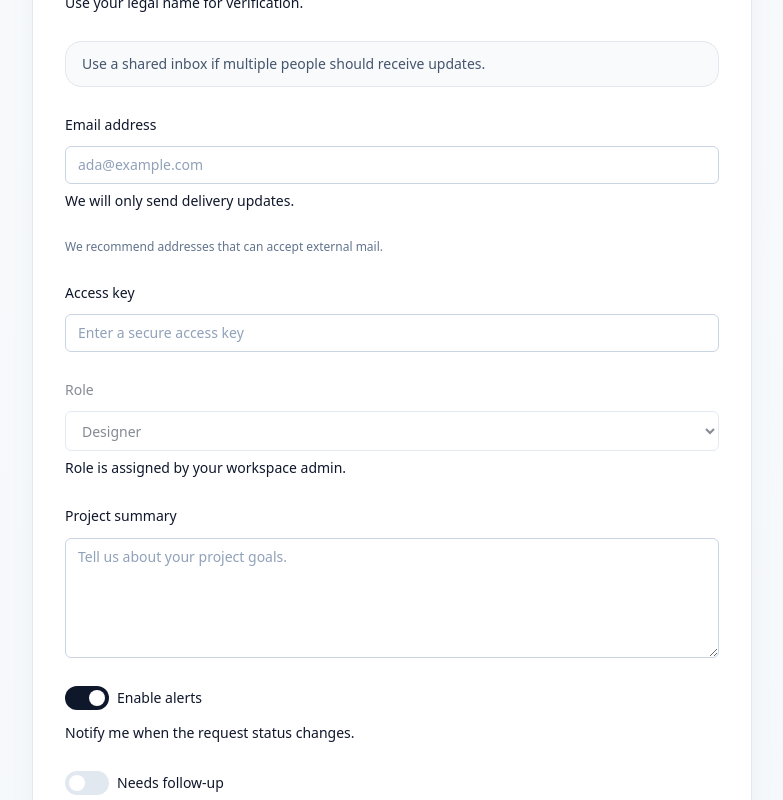
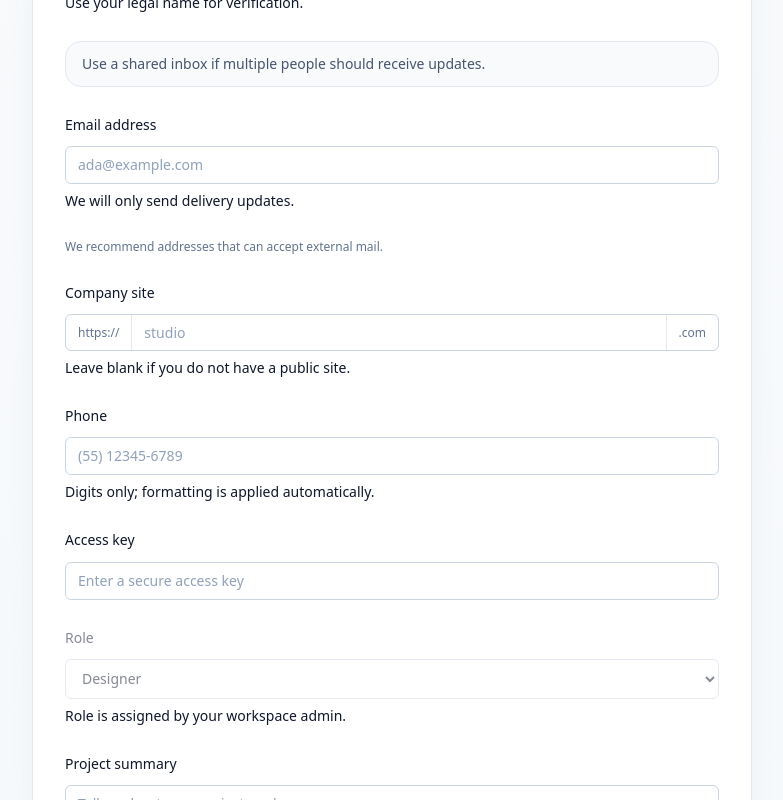
Before and after one commit to lfalcaolopes/form-kit, a React (Vite) app: page / in a window 1280 px wide. Shown: the part 495-1295 px from the top of the page, without its empty margins (248-1031 px from the left). Built offline with nearby package versions, Linux system fonts and the light colour scheme.

Commit message:
feat: add inline input addons

```diff
--- a/formKit/components/fields/InputField.tsx
+++ b/formKit/components/fields/InputField.tsx
@@ -1,4 +1,4 @@
-import type { HTMLInputTypeAttribute, ReactNode } from 'react'
+import type { ChangeEvent, HTMLInputTypeAttribute, ReactNode } from 'react'
 import { useFormContext, useWatch, type RegisterOptions } from 'react-hook-form'
 
 import { Input } from '@/formKit/components/units/input'
@@ -11,6 +11,8 @@ import {
 } from '@/formKit/components/fields/Field'
 import { ReadOnlyField } from '@/formKit/components/fields/ReadOnlyField'
 import type { FieldErrorMessage } from '@/formKit/components/fields/types'
+import { cn } from '@/formKit/utils'
+import { applyMask } from '@/formKit/utils/mask'
 
 export type InputFieldProps = {
   fieldId: string
@@ -23,6 +25,8 @@ export type InputFieldProps = {
   type?: HTMLInputTypeAttribute
   placeholder?: string
   mask?: string
+  inputBefore?: ReactNode
+  inputAfter?: ReactNode
   rules?: RegisterOptions
   errors?: FieldErrorMessage
 }
@@ -38,6 +42,8 @@ export function InputField({
   type,
   placeholder,
   mask,
+  inputBefore,
+  inputAfter,
   rules,
   errors,
 }: InputFieldProps) {
@@ -45,6 +51,21 @@ export function InputField({
   const registration = register(name, rules)
   const value = useWatch({ control, name })
   const displayValue = value ?? ''
+  const { onChange, ...fieldRegistration } = registration
+
+  const handleChange = (event: ChangeEvent<HTMLInputElement>) => {
+    if (!mask) {
+      onChange(event)
+      return
+    }
+
+    const inputValue = event.target.value ?? ''
+    const maskedValue = applyMask(inputValue, mask)
+    if (maskedValue !== inputValue) {
+      event.target.value = maskedValue
+    }
+    onChange(event)
+  }
 
   if (readOnly) {
     return (
@@ -57,6 +78,8 @@ export function InputField({
     )
   }
 
+  const hasInlineAddons = Boolean(inputBefore) || Boolean(inputAfter)
+
   return (
     <Field data-disabled={disabled}>
       <FieldLabel htmlFor={fieldId}>
@@ -64,6 +87,19 @@ export function InputField({
         {label}
       </FieldLabel>
       <FieldContent>
+        {hasInlineAddons ? (
+          <div
+            className={cn(
+              'flex items-stretch rounded-md border border-slate-300 bg-white text-sm text-slate-900',
+              'focus-within:border-slate-400 focus-within:ring-2 focus-within:ring-slate-200',
+              disabled && 'opacity-50',
+            )}
+          >
+            {inputBefore && (
+              <div className="flex items-center border-r border-slate-200 px-3 text-sm text-slate-500">
+                {inputBefore}
+              </div>
+            )}
             <Input
               id={fieldId}
               type={type}
@@ -71,8 +107,28 @@ export function InputField({
               data-mask={mask}
               disabled={disabled}
               aria-invalid={!!errors?.length}
-          {...registration}
+              className="h-full flex-1 border-0 bg-transparent px-3 py-2 text-sm text-slate-900 focus:border-transparent focus:ring-0"
+              {...fieldRegistration}
+              onChange={handleChange}
             />
+            {inputAfter && (
+              <div className="flex items-center border-l border-slate-200 px-3 text-sm text-slate-500">
+                {inputAfter}
+              </div>
+            )}
+          </div>
+        ) : (
+          <Input
+            id={fieldId}
+            type={type}
+            placeholder={placeholder}
+            data-mask={mask}
+            disabled={disabled}
+            aria-invalid={!!errors?.length}
+            {...fieldRegistration}
+            onChange={handleChange}
+          />
+        )}
         {helpText && <FieldDescription>{helpText}</FieldDescription>}
         <FieldError errors={errors} />
       </FieldContent>
--- a/formKit/forms/SchemaForm.tsx
+++ b/formKit/forms/SchemaForm.tsx
@@ -195,6 +195,8 @@ export function SchemaForm<TSchema extends FormSchema>({
                   type={field.type}
                   placeholder={field.placeholder}
                   mask={field.mask}
+                  inputBefore={field.inputBefore}
+                  inputAfter={field.inputAfter}
                   rules={fieldRules}
                   errors={fieldErrors}
                 />
@@ -215,6 +217,8 @@ export function SchemaForm<TSchema extends FormSchema>({
                   type="password"
                   placeholder={field.placeholder}
                   mask={field.mask}
+                  inputBefore={field.inputBefore}
+                  inputAfter={field.inputAfter}
                   rules={fieldRules}
                   errors={fieldErrors}
                 />
--- a/formKit/schema/formTypes.ts
+++ b/formKit/schema/formTypes.ts
@@ -48,12 +48,16 @@ type InputFieldConfig = BaseFieldConfig<string | number> & {
   type?: HTMLInputTypeAttribute
   placeholder?: string
   mask?: string
+  inputBefore?: ReactNode
+  inputAfter?: ReactNode
 }
 
 type SecretTextFieldConfig = BaseFieldConfig<string> & {
   field: typeof FieldType.SecretText
   placeholder?: string
   mask?: string
+  inputBefore?: ReactNode
+  inputAfter?: ReactNode
 }
 
 type TextareaFieldConfig = BaseFieldConfig<string> & {
--- /dev/null
+++ b/formKit/utils/mask.ts
@@ -0,0 +1,28 @@
+const digitRule = /\d/
+
+export const applyMask = (value: string, mask: string) => {
+  if (!mask) {
+    return value
+  }
+
+  const rawChars = Array.from(value).filter((char) => digitRule.test(char))
+  let rawIndex = 0
+  let output = ''
+
+  for (const maskChar of mask) {
+    if (maskChar === '9') {
+      if (rawIndex >= rawChars.length) {
+        break
+      }
+      output += rawChars[rawIndex]
+      rawIndex += 1
+      continue
+    }
+
+    if (rawIndex < rawChars.length) {
+      output += maskChar
+    }
+  }
+
+  return output
+}
--- a/src/App.tsx
+++ b/src/App.tsx
@@ -84,6 +84,24 @@ const demoSchema = defineFormSchema({
         We recommend addresses that can accept external mail.
       </div>
     ),
+  },
+  website: {
+    name: 'website',
+    label: 'Company site',
+    field: FieldType.Input,
+    placeholder: 'studio',
+    inputBefore: <span className="text-xs text-slate-500">https://</span>,
+    inputAfter: <span className="text-xs text-slate-500">.com</span>,
+    helpText: 'Leave blank if you do not have a public site.',
+  },
+  phone: {
+    name: 'phone',
+    label: 'Phone',
+    field: FieldType.Input,
+    type: 'tel',
+    placeholder: '(55) 12345-6789',
+    mask: '(99) 99999-9999',
+    helpText: 'Digits only; formatting is applied automatically.',
   },
   accessKey: {
     name: 'accessKey',
```
Also changed, not shown: 1 other file (tests, documents, lock files or other folders). Lines whose indentation alone changed are shown as unchanged.
